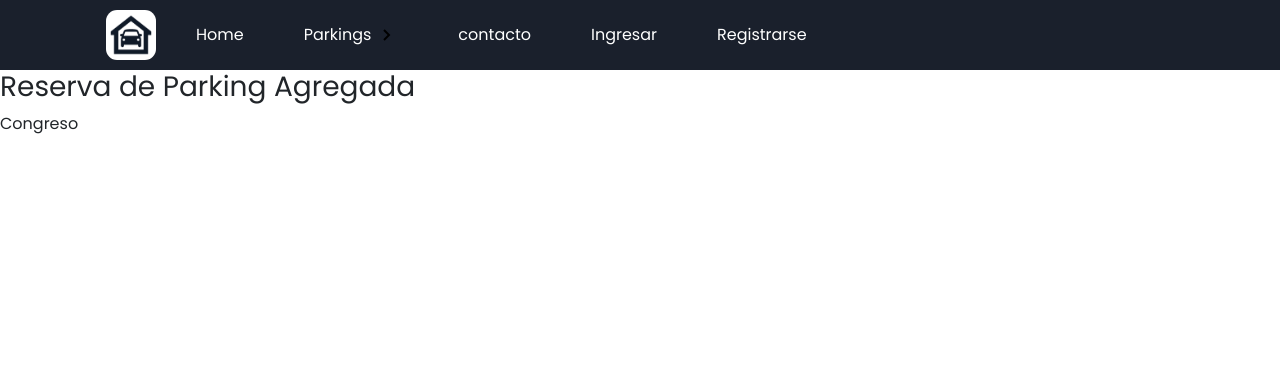
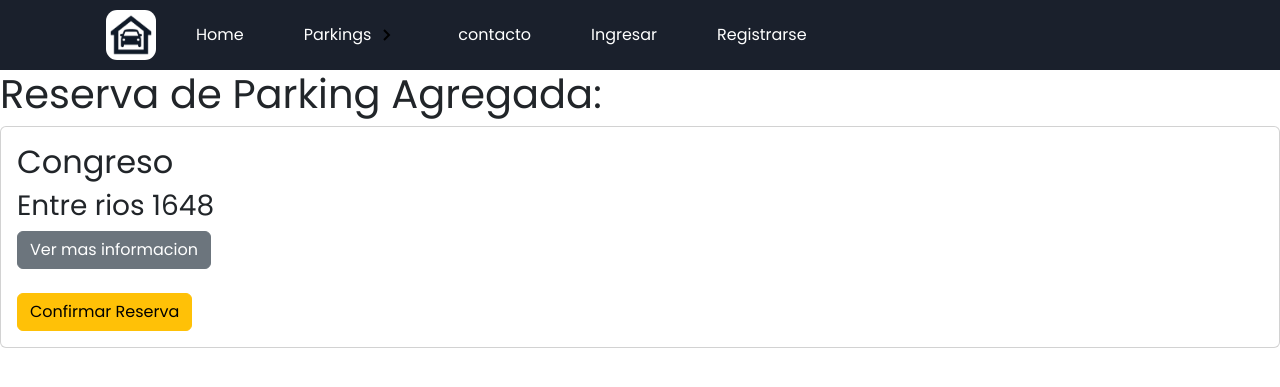
Before and after one commit to No-Country/c6-16-m-python, a Django app: template epark/tikets/templates/tikets/add.html in a window 1280 px wide. Shown: the top 387 px of the page. Run offline with Django 3.2, Linux system fonts and the light colour scheme; the template is opened without the code that fills it: values that come from a table or form of the project are taken from there, others are empty; data comes from the database, SQL or seed files in the repository; tables that the repository leaves empty hold one stand-in row (values such as "Sample post"); parts of the project's set-up code (start-up, migrations or seed data) failed here and were passed over.

Commit message:
fixing issues and stable edition

```diff
--- a/epark/parking/templates/parking/snippets/parking.html
+++ b/epark/parking/templates/parking/snippets/parking.html
@@ -1,7 +1,8 @@
 <div class="card h-100">
     <div class="card-body">
         <h5 class="card-title">{{ parking.title }} </h5>
-        <p class="card-ted">{{ parking.address }} </p>
-        <a href="{% url 'parking' parking.slug %}"> <button  class="btn btn-primary">Seleccionar</button></a>
+        <p class="card-ted">{{ parking.address_p }} </p>
+        <p class="card-ted text-danger">${{ parking.price_hour }} </p>
+        <a href="{% url 'parking:parking' parking.slug %}"> <button  class="btn btn-primary">Seleccionar</button></a>
     </div>
 </div>
--- a/epark/parking/templates/parking/snippets/search.html
+++ b/epark/parking/templates/parking/snippets/search.html
@@ -1,4 +1,4 @@
-<form action="{% url 'search' %} ">
+<form action="{% url 'parking:search' %} ">
     <div class="input-group">
         <input type="text" class="form-control" name="q" placeholder="Buscar" value="{{ query }}">
         <div class="input-group-append">
--- a/epark/tikets/templates/tikets/add.html
+++ b/epark/tikets/templates/tikets/add.html
@@ -2,12 +2,20 @@
 
 {% block content%}
     <div class="col">
-        <div class="h3">
-            Reserva de Parking Agregada
+        <div class="h1">
+            Reserva de Parking Agregada:
         </div>
-        <div>
-            <a href="{% url 'parking:parking' parking.slug %} "></a>
-            {{ parking.title }}
+        <div class="card h-100">
+            <div class="card-body">
+                <h2>{{ parking.title }}</h2>
+                <h3>{{ parking.address_p}}</h3>
+                <a href="{% url 'parking:parking' parking.slug %} ">
+                    <button class="btn btn-secondary">Ver mas informacion</button></a>
+                <br>
+                <br>
+                <button class="btn btn-warning"> Confirmar Reserva </button>
+             <div>
         </div>
+
     </div>
 {% endblock %}
```
Also changed, not shown: epark/parking/templates/parking/parking.html (+4 -4 lines), epark/db.sqlite3, epark/parking/migrations/0001_initial.py (added), epark/tikets/migrations/0001_initial.py (added), epark/tikets/migrations/0002_tiket_user.py (added), epark/users/migrations/0001_initial.py (added).
